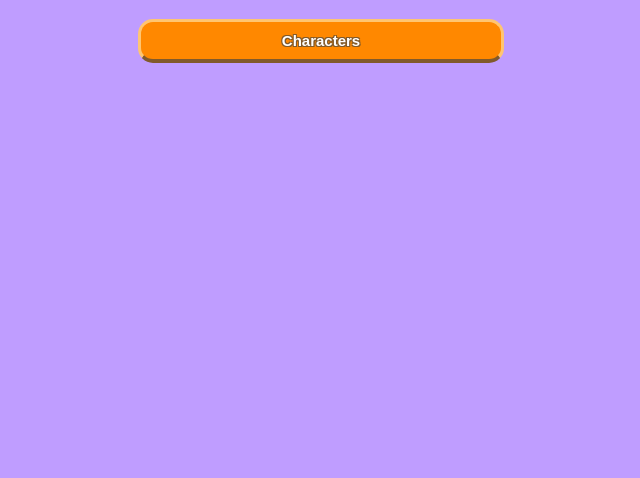
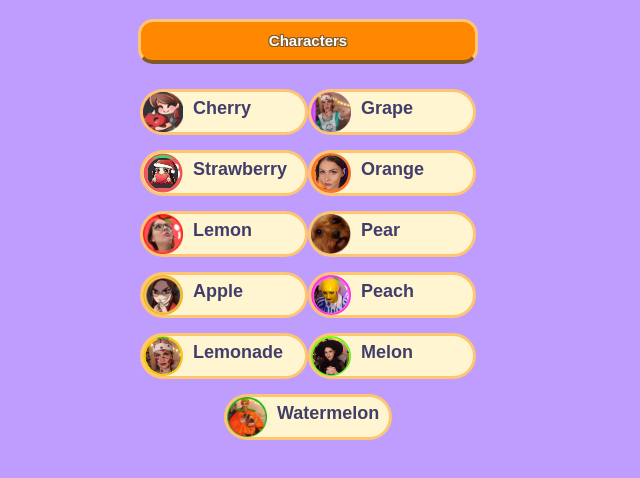
Before and after one commit to motagota/aliythiaFruit, a website: page aliythiaFruitGame1.html in a window 1280 px wide. Shown: the whole page, without its empty margins (302-942 px from the left). Drawn offline with nearby package versions, Linux system fonts and the light colour scheme.

Commit message:
first commit

```diff
--- a/aliythiaFruitGame1.html
+++ b/aliythiaFruitGame1.html
@@ -26,6 +26,8 @@
     <script src="/public/layer/jquery.min.js"></script>
     <script src="/public/layer/layer.min.js"></script>
     <link href="/public/layer/layer.css" rel="stylesheet">
+    <link href="https://cdn.jsdelivr.net/npm/bootstrap@5.0.2/dist/css/bootstrap.min.css" rel="stylesheet"
+    integrity="sha384-EVSTQN3/azprG1Anm3QDgpJLIm9Nao0Yz1ztcQTwFspd3yD65VohhpuuCOmLASjC" crossorigin="anonymous">
 
 </head>
 <body style="margin: 0; background: #bf9dff; text-align:center;">
@@ -38,6 +40,41 @@
             <h2>
                 Characters
             </h2>
+            <ul class="chara container">
+                <li class="col-6"><img src="/public/res/raw-assets/ad/ad16ccdc-975e-4393-ae7b-8ac79c3795f2.png"><span>
+                        Cherry
+                    </span></li>
+                <li class="col-6"><img src="/public/res/raw-assets/d0/d0c676e4-0956-4a03-90af-fee028cfabe4.png"><span>
+                        Grape
+                    </span></li>
+                <li class="col-6"><img src="/public/res/raw-assets/0c/0cbb3dbb-2a85-42a5-be21-9839611e5af7.png"><span>
+                        Strawberry
+                    </span></li>
+                <li class="col-6"><img src="/public/res/raw-assets/13/132ded82-3e39-4e2e-bc34-fc934870f84c.png"><span>
+                        Orange
+                    </span></li>
+                <li class="col-6"><img src="/public/res/raw-assets/03/03c33f55-5932-4ff7-896b-814ba3a8edb8.png"><span>
+                        Lemon
+                    </span></li>
+                <li class="col-6"><img src="/public/res/raw-assets/66/665a0ec9-6c43-4858-974c-025514f2a0e7.png"><span>
+                        Pear
+                    </span></li>
+                <li class="col-6"><img src="/public/res/raw-assets/74/74237057-2880-4e1f-8a78-6d8ef00a1f5f.png"><span>
+                        Apple
+                    </span></li>
+                <li class="col-6"><img src="/public/res/raw-assets/84/84bc9d40-83d0-480c-b46a-3ef59e603e14.png"><span>
+                        Peach
+                    </span></li>
+                <li class="col-6"><img src="/public/res/raw-assets/5f/5fa0264d-acbf-4a7b-8923-c106ec3b9215.png"><span>
+                        Lemonade
+                    </span></li>
+                <li class="col-6"><img src="/public/res/raw-assets/56/564ba620-6a55-4cbe-a5a6-6fa3edd80151.png"><span>
+                        Melon
+                    </span></li>
+                <li class="col-6"><img src="/public/res/raw-assets/50/5035266c-8df3-4236-8d82-a375e97a0d9c.png"><span>
+                        Watermelon
+                    </span></li>
+            </ul>
     </section>
 
 
```
